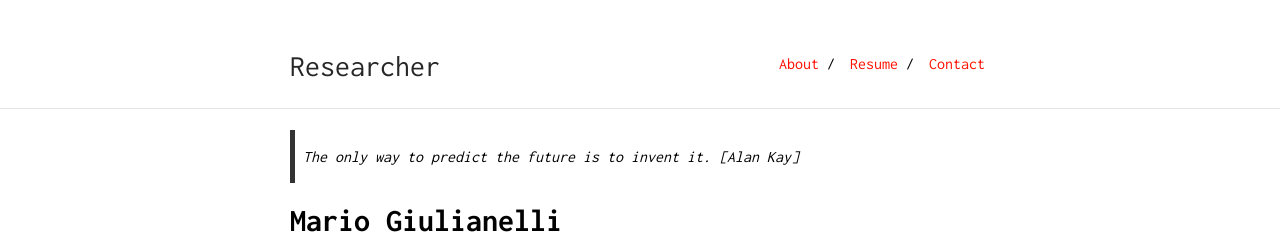
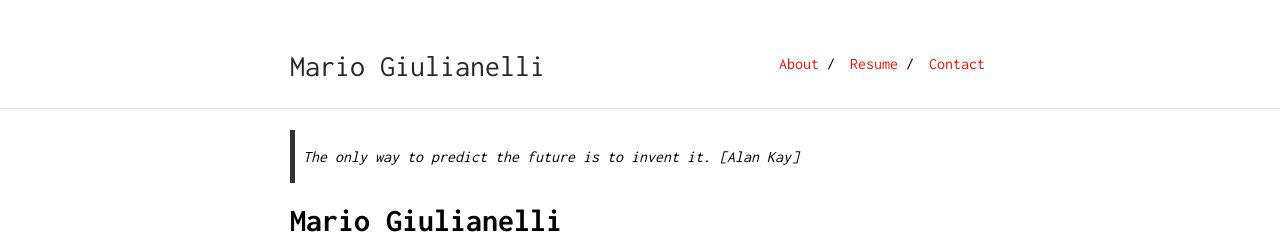
Before and after one commit to glnmario/glnmario.github.io, a Jekyll site: the page built from index2.md, in a window 1280 px wide. Shown: the top 246 px of the page. Built offline with Jekyll 4.4.1, drawn with Linux system fonts in a browser that asks for light colours; our own code applies the rules of GitHub Pages for plain Markdown files.

Commit message:
Personalise configs

```diff
--- a/_config.yml
+++ b/_config.yml
@@ -1,5 +1,5 @@
-title: Researcher
-url: "https://ankitsultana.com"
+title: Mario Giulianelli
+url: "http://gmario.eu"
 baseurl: "/researcher"
 
 markdown: kramdown
```
